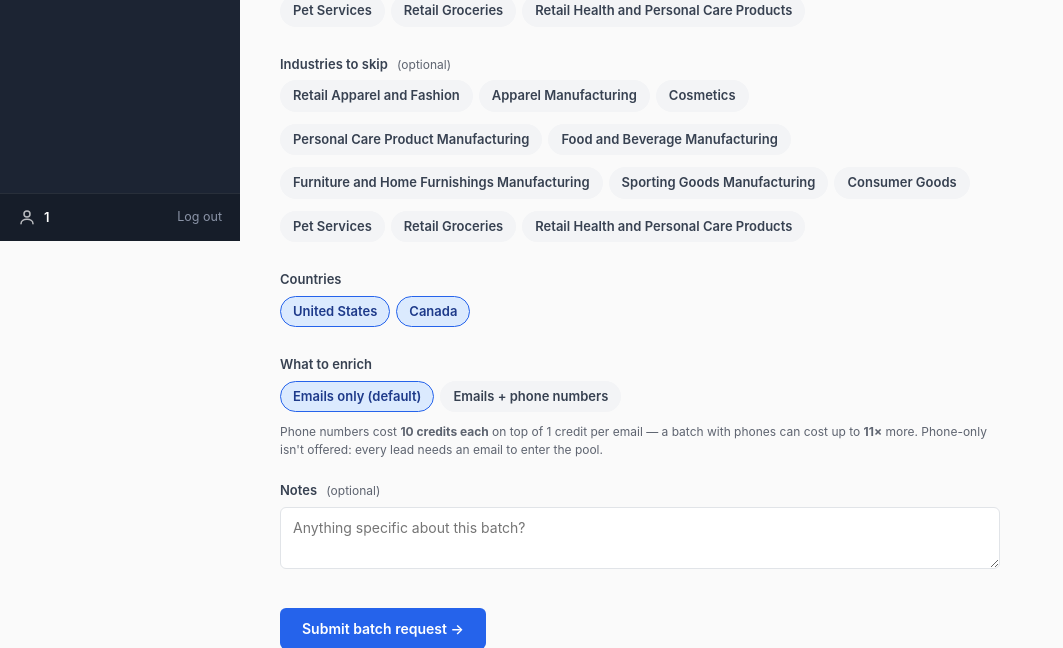
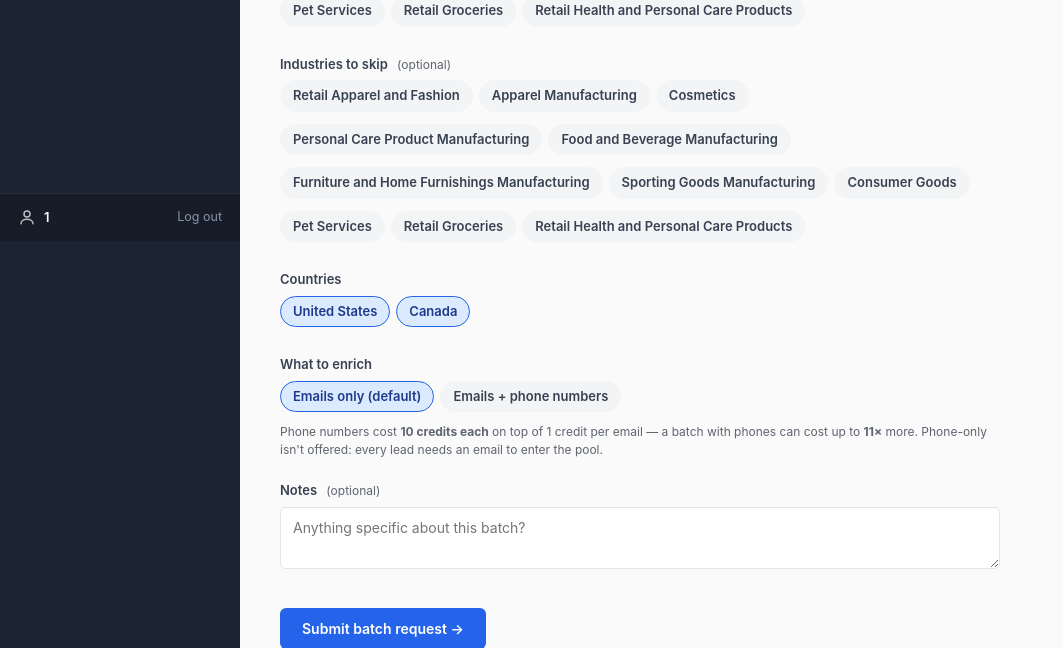
Before and after one commit to google-dwyer-enterprises/de-reply-classifier, a Flask app: page /submit in a window 1280 px wide. Shown: the part 559-1207 px from the top of the page, without its empty margins (0-1063 px from the left). Run offline with Flask 3, Linux system fonts and the light colour scheme; the visitor is signed in with stand-in values (Sample User, id 1); some libraries are stand-ins or nearby versions.

Commit message:
Sidebar: fill full page height (decouple dark column from 100vh)
The dark sidebar was 'position:sticky; height:100vh', so on pages taller than
the viewport — or when 100vh renders shorter than the visible area (browser
zoom / mobile browser UI) — the column could stop short and leave a white gap
below the nav. Split it: the .sidebar column now stretches to the full page
height via flex-stretch (so the dark fill always reaches the bottom), and the
nav moved into an inner .sidebar-sticky layer that stays pinned to the viewport
on scroll. Mobile slide-in gets an explicit height:100vh. Verified live: sidebar
height == app content height while the nav stays stuck at the top on scroll.

```diff
--- a/static/style.css
+++ b/static/style.css
@@ -54,6 +54,12 @@ body {
 .sidebar {
   width: var(--sidebar-w); flex: 0 0 var(--sidebar-w);
   background: var(--side-bg); color: var(--side-fg);
+}
+/* The dark column stretches to the full page height (flex-stretch on .app), so
+   it never leaves a gap below the nav on tall pages or when 100vh renders short
+   (browser zoom / mobile UI). The nav lives in an inner layer pinned to the
+   viewport so it still stays put while scrolling. */
+.sidebar-sticky {
   display: flex; flex-direction: column;
   position: sticky; top: 0; height: 100vh; overflow-y: auto;
 }
@@ -93,7 +99,7 @@ body {
 
 /* mobile: sidebar slides in over the content */
 @media (max-width: 860px) {
-  .sidebar { position: fixed; left: 0; top: 0; z-index: 60; transform: translateX(-100%);
+  .sidebar { position: fixed; left: 0; top: 0; height: 100vh; z-index: 60; transform: translateX(-100%);
     transition: transform 0.22s ease; box-shadow: 0 0 30px rgba(0,0,0,0.3); }
   .nav-toggle:checked ~ .sidebar { transform: translateX(0); }
   .nav-close { display: block; color: var(--side-fg-dim); font-size: 26px; line-height: 1;
--- a/templates/base.html
+++ b/templates/base.html
@@ -13,6 +13,7 @@
 <div class="app">
   <input type="checkbox" id="nav-toggle" class="nav-toggle" hidden>
   <aside class="sidebar">
+   <div class="sidebar-sticky">
     <div class="side-top">
       <a href="{{ url_for('index') }}" class="side-logo">
         <img src="{{ url_for('static', filename='dwyer-logo.png') }}" alt="Dwyer Enterprises">
@@ -65,6 +66,7 @@
       </span>
       <a href="{{ url_for('logout') }}" class="side-logout">Log out</a>
     </div>
+   </div>
   </aside>
   <main class="main">
     <label for="nav-toggle" class="nav-open" aria-label="Open menu">
```
